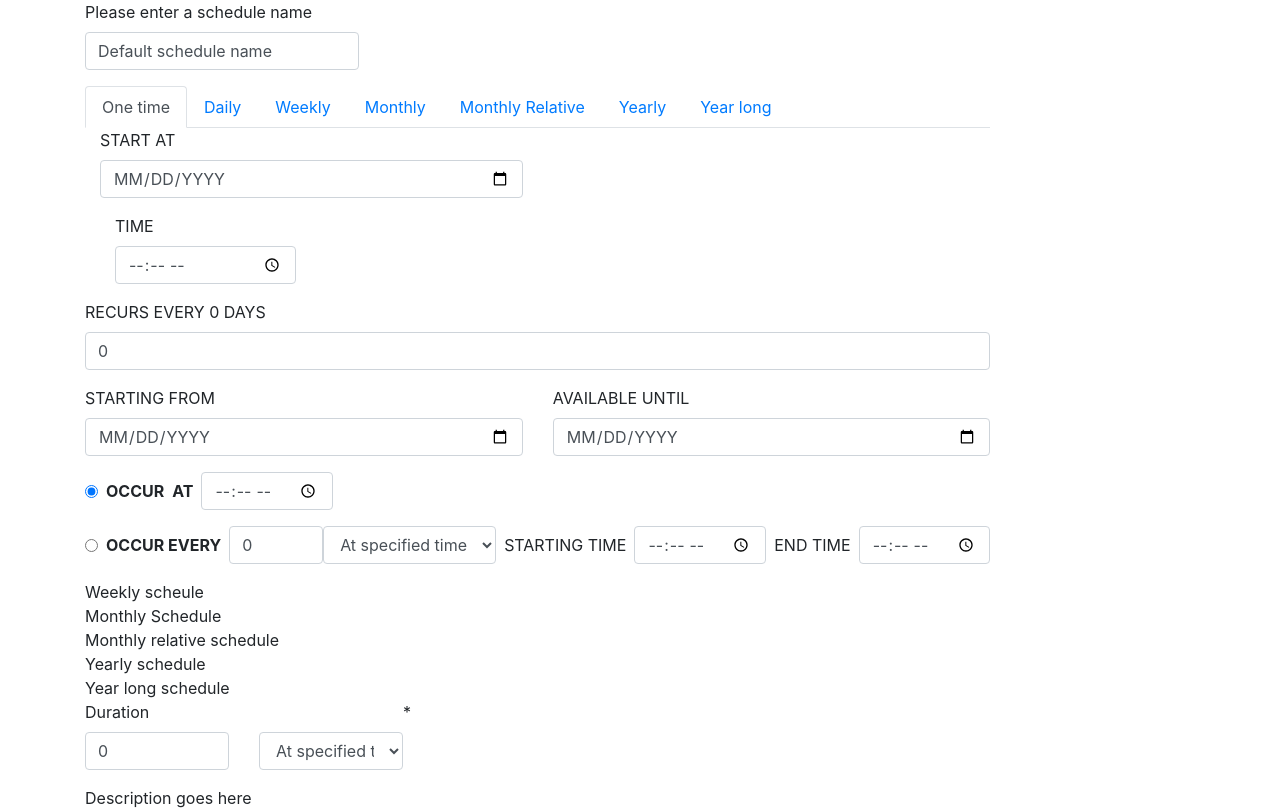
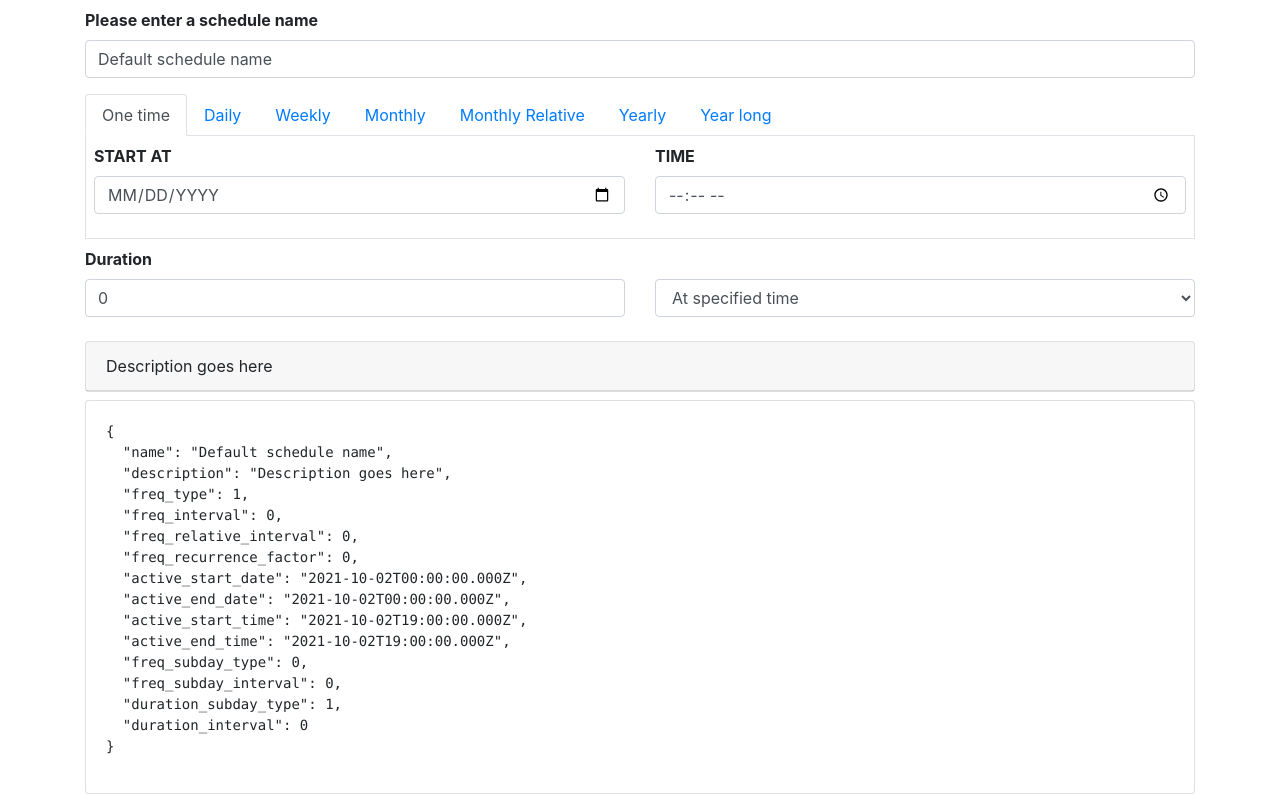
Before and after one commit to shantanugupta/react-scheduler, a React (Create React App) app: page / in a window 1280 px wide. Shown: the top 810 px of the page. Built offline with nearby package versions, Linux system fonts and the light colour scheme.

Commit message:
Fixed UI to look similar to angular 1.4 UI

```diff
--- a/src/App.js
+++ b/src/App.js
@@ -7,7 +7,7 @@ class App extends Component {
     return (
       <div className="App">
         <div className="container">
-          <form className="form">
+          <form className="form mt-2">
             <SchedulerComponent />
           </form>
         </div>
--- a/src/components/Scheduler/DailySchedule/DailySchedule.component.jsx
+++ b/src/components/Scheduler/DailySchedule/DailySchedule.component.jsx
@@ -32,7 +32,7 @@ const DailyScheduleComponent = ({ schedule, onDailyScheduleChange }) => {
                 <div className="col-lg-12">
                     <div className="form-group">
                         <div>
-                            <label className="control-label" for="recurrEvery">RECURS EVERY {state.freq_interval} DAYS</label>
+                            <label className="control-label font-weight-bold" for="recurrEvery">RECURS EVERY {state.freq_interval} DAYS</label>
                             <input id="recurrEvery" className="form-control text-uppercase"
                                 placeholder="DAY(S)" type="number" min="1" max="100" name="freq_interval"
                                 value={state.freq_interval} onChange={(e) => handleChange(e)} />
--- a/src/components/Scheduler/FrequencySchedule/FrequencySchedule.component.jsx
+++ b/src/components/Scheduler/FrequencySchedule/FrequencySchedule.component.jsx
@@ -37,7 +37,7 @@ const FrequencyScheduleComponent = ({ schedule, onFrequencyScheduleChange }) =>
                 <div className="col-lg-6">
                     <div className="form-group">
                         <div>
-                            <label className="control-label" for="startingDate">STARTING FROM</label>
+                            <label className="control-label font-weight-bold" for="startingDate">STARTING FROM</label>
                             <input id="startingDate" name="active_start_date" className="form-control text-uppercase" type="date"
                                 value={state.active_start_date} onChange={(e) => handleChange(e)} />
                         </div>
@@ -46,7 +46,7 @@ const FrequencyScheduleComponent = ({ schedule, onFrequencyScheduleChange }) =>
                 <div className="col-lg-6">
                     <div className="form-group">
                         <div>
-                            <label className="control-label" for="availableUntil">AVAILABLE UNTIL</label>
+                            <label className="control-label font-weight-bold" for="availableUntil">AVAILABLE UNTIL</label>
                             <input id="availableUntil" name="active_end_date" className="form-control text-uppercase" type="date"
                                 value={schedule.active_end_date} onChange={(e) => handleChange(e)} />
                         </div>
@@ -57,12 +57,12 @@ const FrequencyScheduleComponent = ({ schedule, onFrequencyScheduleChange }) =>
                 <div className="col-lg-12 form-inline form-group">
                     <div className="form-group">
                         <label className="radio-inline control-label" for="occurOnceRadio">
-                                <input id="occurOnceRadio" name="occuranceChoice" type="radio" defaultChecked
-                                    value={state.occuranceChoice} onChange={(e) => handleChange(e)} /><strong className="ml-2">OCCUR</strong>
+                            <input id="occurOnceRadio" name="occuranceChoice" type="radio" defaultChecked
+                                value={state.occuranceChoice} onChange={(e) => handleChange(e)} /><strong className="ml-2">OCCUR</strong>
                         </label>
                     </div>
                     <div className="form-group">
-                        <label for="at" className="control-label ml-2 mr-2"><strong>AT</strong></label>
+                        <label htmlFor="at" className="control-label ml-2 mr-2"><strong>AT</strong></label>
                         <input id="at" name="active_start_time" className="form-control text-uppercase" type="time"
                             value={state.active_start_time} onChange={(e) => handleChange(e)} />
                     </div>
@@ -78,8 +78,8 @@ const FrequencyScheduleComponent = ({ schedule, onFrequencyScheduleChange }) =>
                         </label>
                     </div>
                     <input type="number" id="durationNumber" className="form-control" placeholder="Duration" name="freq_subday_interval"
-                        min={freqSubdayTypeMinMax.hasOwnProperty(state.freq_subday_type)? freqSubdayTypeMinMax[state.freq_subday_type].min:0}
-                        max={freqSubdayTypeMinMax.hasOwnProperty(state.freq_subday_type)? freqSubdayTypeMinMax[state.freq_subday_type].max:0}
+                        min={freqSubdayTypeMinMax.hasOwnProperty(state.freq_subday_type) ? freqSubdayTypeMinMax[state.freq_subday_type].min : 0}
+                        max={freqSubdayTypeMinMax.hasOwnProperty(state.freq_subday_type) ? freqSubdayTypeMinMax[state.freq_subday_type].max : 0}
                         value={state.freq_subday_interval}
                         onChange={(e) => handleChange(e)} />
 
@@ -94,12 +94,12 @@ const FrequencyScheduleComponent = ({ schedule, onFrequencyScheduleChange }) =>
                     </select>
 
                     <div className="form-group">
-                        <label className="control-label ml-2 mr-2" for="startTime">STARTING TIME</label>
+                        <label className="control-label ml-2 mr-2 font-weight-bold" for="startTime">STARTING TIME</label>
                         <input id="startTime" className="form-control text-uppercase" type="time" name="active_start_time"
                             value={state.active_start_time} onChange={(e) => handleChange(e)} />
                     </div>
                     <div className="form-group">
-                        <label className="control-label ml-2 mr-2" for="endTime">END TIME</label>
+                        <label className="control-label ml-2 mr-2 font-weight-bold" for="endTime">END TIME</label>
                         <input id="endTime" className="form-control text-uppercase" type="time" name="active_end_time"
                             value={state.active_end_time} onChange={(e) => handleChange(e)} />
                     </div>
--- a/src/components/Scheduler/MonthlyRelativeSchedule/MonthlyRelativeSchedule.component.jsx
+++ b/src/components/Scheduler/MonthlyRelativeSchedule/MonthlyRelativeSchedule.component.jsx
@@ -42,10 +42,10 @@ export default class MonthlyRelativeScheduleComponent extends React.Component {
                                             </option>))
                                     }
                                 </select>
-                                <label className="control-label" for="recurrEvery">OF EVERY</label>
+                                <label className="control-label font-weight-bold" for="recurrEvery">OF EVERY</label>
                                 <input id="recurrEvery" name="date" className="form-control text-uppercase"
                                     value={schedule.freq_recurrence_factor} placeholder="MONTH" type="number" min="1" max="60" />
-                                <label className="control-label" for="recurrEvery">MONTH(S)</label>
+                                <label className="control-label font-weight-bold" for="recurrEvery">MONTH(S)</label>
                             </div>
                         </div>
                     </div>
--- a/src/components/Scheduler/MonthlySchedule/MonthlySchedule.component.jsx
+++ b/src/components/Scheduler/MonthlySchedule/MonthlySchedule.component.jsx
@@ -21,8 +21,8 @@ export default class MonthlyScheduleComponent extends React.Component {
                     <div className="col-lg-12">
                         <div className="form-group form-inline">
                             <div>
-                                <label className="control-label" for="recurrEvery">{getGetOrdinal(schedule.freq_interval)} OF EVERY</label>
-                                <label className="control-label" for="recurrEvery">{schedule.freq_recurrence_factor} MONTH(S)</label>
+                                <label className="control-label font-weight-bold" for="recurrEvery">{getGetOrdinal(schedule.freq_interval)} OF EVERY</label>
+                                <label className="control-label font-weight-bold" for="recurrEvery">{schedule.freq_recurrence_factor} MONTH(S)</label>
                                 <input id="recurrEvery" name="date" className="form-control text-uppercase" value={schedule.freq_interval} placeholder="DAY" type="number" min="1" max="31" />
                                 <input id="recurrEvery" name="date" className="form-control text-uppercase" value={schedule.freq_recurrence_factor} placeholder="MONTH" type="number" min="1" max="60" />
                             </div>
--- a/src/components/Scheduler/OneTimeOnlySchedule/OneTimeOnlySchedule.component.jsx
+++ b/src/components/Scheduler/OneTimeOnlySchedule/OneTimeOnlySchedule.component.jsx
@@ -19,25 +19,24 @@ const OneTimeOnlyScheduleComponent = ({ schedule, onOneTimeOnlyScheduleChange })
     }
 
     return (
-        <div className="panel-body">
+        <div className="panel-body row">
             <div className="col-lg-6">
                 <div className="form-group">
                     <div>
-                        <label className="control-label" for="active_start_date">START AT
+                        <label className="control-label font-weight-bold" for="active_start_date">START AT
                             <span am-time-ago="message.time"></span>
                         </label>
                         <input name="active_start_date" className="form-control text-uppercase" type="date"
                             value={state.active_start_date} onChange={e => handleChange(e)} />
                     </div>
                 </div>
+            </div>
             <div className="col-lg-6">
                 <div className="form-group">
                     <div>
-
-                            <label className="control-label" for="active_start_time">TIME</label>
+                        <label className="control-label font-weight-bold" for="active_start_time">TIME</label>
                         <input name="active_start_time" className="form-control text-uppercase" type="time"
                             value={state.active_start_time} onChange={e => handleChange(e)} />
-                        </div>
                     </div>
                 </div>
             </div>
--- a/src/components/Scheduler/Scheduler.component.jsx
+++ b/src/components/Scheduler/Scheduler.component.jsx
@@ -61,121 +61,111 @@ const SchedulerComponent = () => {
 		});
 	}
 
+	const hiddenClass = "";
+	const showClass = "show active";
+
 	return (
 		<div>
-			<div className="col-lg-12">
-				<div className="row">
-					<div>
+			<div className="card border-0">
 				<div className="form-group">
-							<label for="scheduleName">Please enter a schedule name</label>
+					<label htmlFor="scheduleName" className="font-weight-bold">Please enter a schedule name</label>
 					<input type="text" id="scheduleName" name="name" className="form-control" placeholder="SCHEDULE NAME" aria-describedby="basic-addon1"
 						value={state.name} onChange={(e) => handleChange(e)} />
 				</div>
 			</div>
-				</div>
-				<div className="row">
 			<div >
-						<ul className="nav nav-tabs">
+				<ul className="nav nav-tabs border-bottom-0" role="tablist">
 					<li className="nav-item">
-								<a href="#freqType1" name="freq_type" className={"nav-link " + (state.freq_type === 1 ? 'active' : '')} data-toggle="tab"
+						<a href="#freqType1" name="freq_type" className={"nav-link " + (state.freq_type === 1 ? 'active' : '')}
 							onClick={(e) => { setState({ ...state, freq_type: 1 }) }}
-								>One time</a>
+							data-toggle="tab" role="tab" aria-controls="freqType1" aria-selected={state.freq_type === 1}>
+							One time</a>
 					</li>
 					<li className="nav-item">
 						<a href="#freqType4" name="freq_type"
-									className={"nav-link " + (state.freq_type === 4 ? 'active' : '')} data-toggle="tab"
-									onClick={(e) => { setState({ ...state, freq_type: 4 }) }}>
+							className={"nav-link " + (state.freq_type === 4 ? 'active' : '')}
+							onClick={(e) => { setState({ ...state, freq_type: 4 }) }}
+							data-toggle="tab" role="tab" aria-controls="freqType4" aria-selected={state.freq_type === 4} >
 							Daily</a>
 					</li>
 					<li className="nav-item">
-								<a className={"nav-link" + (state.freq_type === 8 ? 'active' : '')} data-toggle="tab"
-									onClick={(e) => { setState({ ...state, freq_type: 8 }) }} href="#freqType8">Weekly</a>
+						<a className={"nav-link " + (state.freq_type === 8 ? 'active' : '')}
+							onClick={(e) => { setState({ ...state, freq_type: 8 }) }} href="#freqType8"
+							data-toggle="tab" role="tab" aria-controls="freqType8" aria-selected={state.freq_type === 8}>
+							Weekly</a>
 					</li>
 					<li className="nav-item">
-								<a className={"nav-link" + (state.freq_type === 16 ? 'active' : '')} data-toggle="tab"
-									onClick={(e) => { setState({ ...state, freq_type: 16 }) }} href="#freqType16">Monthly</a>
+						<a className={"nav-link " + (state.freq_type === 16 ? 'active' : '')}
+							onClick={(e) => { setState({ ...state, freq_type: 16 }) }} href="#freqType16"
+							data-toggle="tab" role="tab" aria-controls="freqType16" aria-selected={state.freq_type === 16}>
+							Monthly</a>
 					</li>
 					<li className="nav-item">
-								<a className={"nav-link" + (state.freq_type === 32 ? 'active' : '')} data-toggle="tab"
-									onClick={(e) => { setState({ ...state, freq_type: 32 }) }} href="#freqType32">Monthly Relative</a>
+						<a className={"nav-link " + (state.freq_type === 32 ? 'active' : '')}
+							onClick={(e) => { setState({ ...state, freq_type: 32 }) }} href="#freqType32"
+							data-toggle="tab" role="tab" aria-controls="freqType32" aria-selected={state.freq_type === 32}>
+							Monthly Relative</a>
 					</li>
 					{
 						true &&
 						<li className="nav-item">
-									<a className={"nav-link" + (state.freq_type === 64 ? 'active' : '')} data-toggle="tab"
-										onClick={(e) => { setState({ ...state, freq_type: 64 }) }} href="#freqType64">Yearly</a>
+							<a className={"nav-link " + (state.freq_type === 64 ? 'active' : '')}
+								onClick={(e) => { setState({ ...state, freq_type: 64 }) }} href="#freqType64"
+								data-toggle="tab" role="tab" aria-controls="freqType64" aria-selected={state.freq_type === 64}>
+								Yearly</a>
 						</li>
 					}
 					{
 						true &&
 						<li className="nav-item">
-									<a className={"nav-link" + (state.freq_type === 128 ? 'active' : '')} data-toggle="tab"
-										onClick={(e) => { setState({ ...state, freq_type: 128 }) }} href="#freqType128">Year long</a>
+							<a className={"nav-link " + (state.freq_type === 128 ? 'active' : '')}
+								onClick={(e) => { setState({ ...state, freq_type: 128 }) }} href="#freqType128"
+								data-toggle="tab" role="tab" aria-controls="freqType128" aria-selected={state.freq_type === 128}>
+								Year long</a>
 						</li>
 					}
 				</ul>
-						<div className="tab-content">
+				<div className="tab-content border">
 					{/* One time schedule */}
-							<div className={"tab-panel" + (state.freq_type === 1 ? 'active' : '')} id="freqType1">
-								<div className="panel panel-default">
+					<div className={"m-2 tab-pane fade " + (state.freq_type === 1 ? showClass : hiddenClass)} id="freqType1" role="tabpanel">
 						<OneTimeOnlyScheduleComponent schedule={state} onOneTimeOnlyScheduleChange={onOneTimeOnlyScheduleChangeHandler} />
 					</div>
-							</div>
 					{/* Daily schedule */}
-							<div className={"tab-panel" + (state.freq_type === 4 ? 'active' : '')} id="freqType4" >
-								<div className="panel panel-default">
+					<div className={"m-2 tab-pane fade " + (state.freq_type === 4 ? showClass : hiddenClass)} id="freqType4" role="tabpanel">
 						<DailyScheduleComponent schedule={state} onDailyScheduleChange={onDailyScheduleChangeHandler} />
-								</div>
 					</div >
 					{/* Weekly schedule */}
-							< div className={"tab-panel" + (state.freq_type === 8 ? 'active' : '')} id="freqType8" >
-								<div className="panel panel-default">
-
+					< div className={"m-2 tab-pane fade " + (state.freq_type === 8 ? showClass : hiddenClass)} id="freqType8" role="tabpanel">
 						{/* <WeeklyScheduleComponent schedule={state} /> */}
 						Weekly scheule
-
-								</div>
 					</div >
 					{/* Monthly schedule */}
-							< div className={"tab-panel" + (state.freq_type === 16 ? 'active' : '')} id="freqType16" >
-								<div className="panel panel-default">
-
+					< div className={"m-2 tab-pane fade " + (state.freq_type === 16 ? showClass : hiddenClass)} id="freqType16" role="tabpanel">
 						{/* <MonthlyScheduleComponent schedule={state} /> */}
 						Monthly Schedule
-
-								</div>
 					</div >
 					{/* Monthly relative schedule */}
-							< div className={"tab-panel" + (state.freq_type === 32 ? 'active' : '')} id="freqType32" >
-								<div className="panel panel-default">
+					< div className={"m-2 tab-pane fade " + (state.freq_type === 32 ? showClass : hiddenClass)} id="freqType32" role="tabpanel">
 						{/* <MonthlyRelativeScheduleComponent schedule={state} /> */}
 						Monthly relative schedule
-								</div>
 					</div >
 					{/* Yearly schedule */}
-							< div className={"tab-panel" + (state.freq_type === 64 ? 'active' : '')} id="freqType64" >
-								<div className="panel panel-default">
+					< div className={"m-2 tab-pane fade " + (state.freq_type === 64 ? showClass : hiddenClass)} id="freqType64" role="tabpanel">
 						{/* <YearlyScheduleComponent schedule={state} /> */}
 						Yearly schedule
-								</div>
 					</div >
 					{/* Year long schedule */}
-							< div className={"tab-panel" + (state.freq_type === 128 ? 'active' : '')} id="freqType128" >
-								<div className="panel panel-default">
-
+					< div className={"m-2 tab-pane fade " + (state.freq_type === 128 ? showClass : hiddenClass)} id="freqType128" role="tabpanel">
 						{/* <YearLongScheduleComponent schedule={state} /> */}
 						Year long schedule
-
-								</div>
 					</div >
 				</div >
 			</div >
-				</div >
-				<div className="row">
+			<div className="card border-0 mt-2">
 				<div className="form-group">
 					<div className="row">
 						<div className="col-lg-12">
-								<label for="durationNumber">Duration</label>
+							<label htmlFor="durationNumber" className="font-weight-bold">Duration</label>
 						</div>
 					</div>
 					<div className="row">
@@ -194,14 +184,14 @@ const SchedulerComponent = () => {
 							</select>
 						</div>
 					</div>
-					</div>*
 				</div>
-				<div className="row">
-					<div className="well">
+			</div>
+			<div className="card mt-2">
+				<div className="card-header">
 					{state.description}
 				</div>
 			</div>
-				<div className="row">
+			<div className="">
 				{/* <input type="submit" onClick={generateEventsClick()} /> */}
 			</div>
 			{/* <div className="row">
@@ -213,12 +203,12 @@ const SchedulerComponent = () => {
 									</li>))
 							}
 						</ul>
-					</div> */}
-			</div>
+					</div> */
+			}
 			{
 				true &&
-				<div className="col-lg-4">
-					<div>
+				<div className="card mt-2">
+					<div className="card-body">
 						<pre>{JSON.stringify(state, null, 2)}</pre>
 					</div>
 				</div>
--- a/src/components/Scheduler/Scheduler.style.css
+++ b/src/components/Scheduler/Scheduler.style.css
@@ -0,0 +1,8 @@
+.tab-pane.fade {
+    transition: all 0.2s;
+    transform: translateY(1rem);
+  }
+
+  .tab-pane.fade.show {
+    transform: translateY(0rem);
+  }
--- a/src/components/Scheduler/WeeklySchedule/WeeklySchedule.component.jsx
+++ b/src/components/Scheduler/WeeklySchedule/WeeklySchedule.component.jsx
@@ -21,7 +21,7 @@ export default class WeeklyScheduleComponent extends React.Component {
                     <div className="col-lg-12">
                         <div className="form-group">
                             <div>
-                                <label className="control-label" for="recurrEvery">RECURS EVERY {schedule.freq_recurrence_factor} WEEK(S)</label>
+                                <label className="control-label font-weight-bold" for="recurrEvery">RECURS EVERY {schedule.freq_recurrence_factor} WEEK(S)</label>
                                 <input id="recurrEvery" name="date" className="form-control text-uppercase" value={schedule.freq_recurrence_factor}
                                     placeholder="WEEK(S)" type="number" min="1" max="100" />
                             </div>
```
Lines whose indentation alone changed are shown as unchanged.
